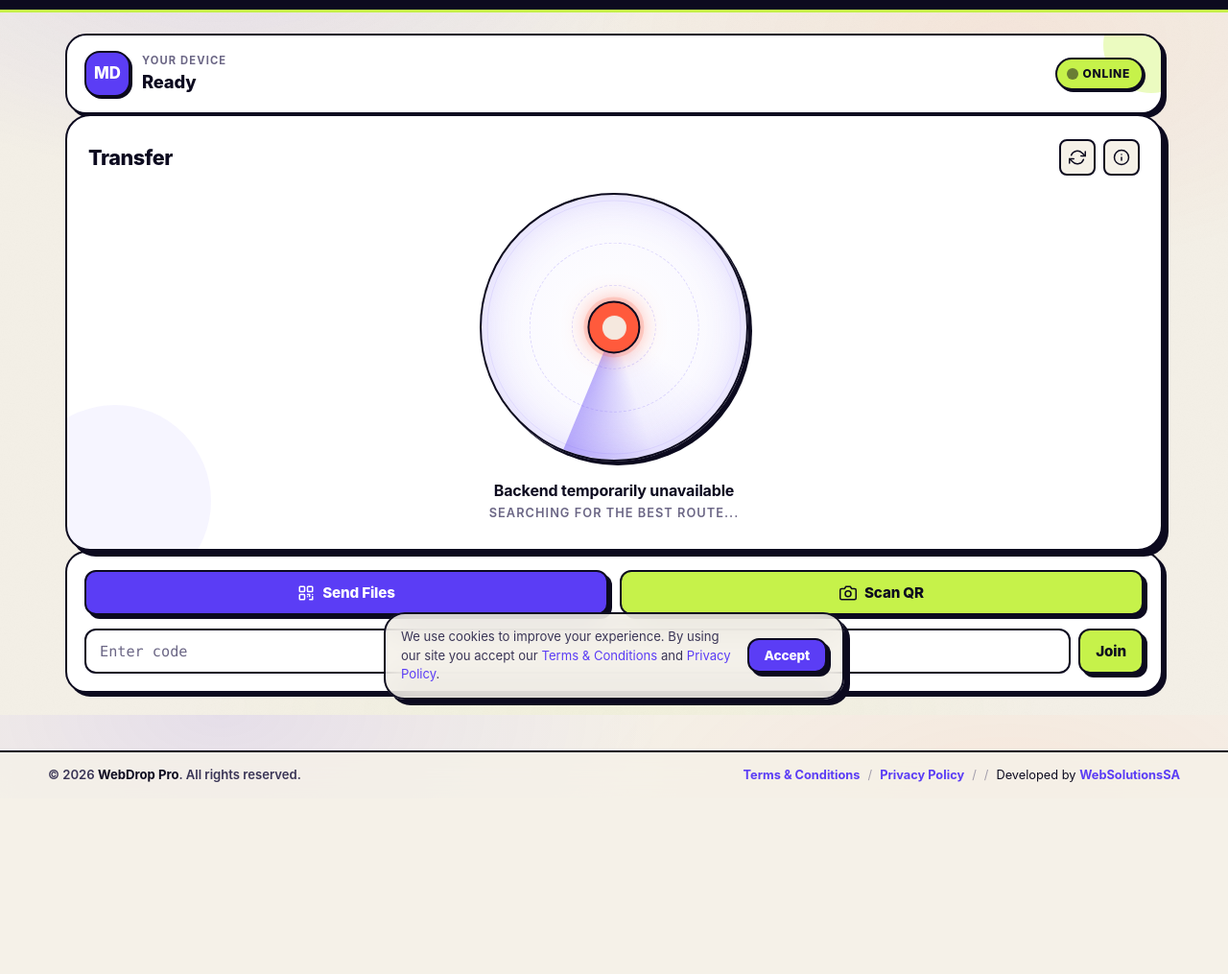
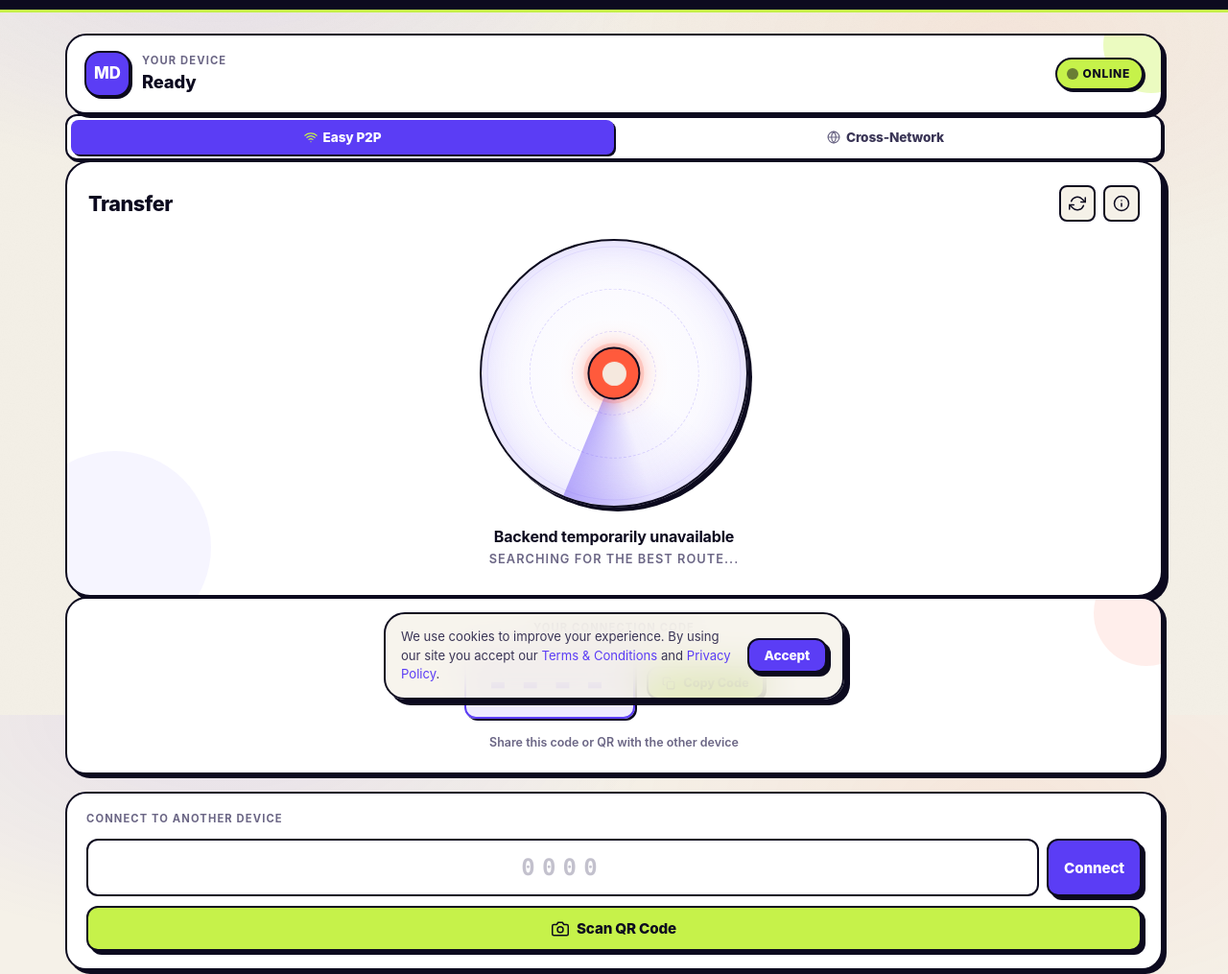
Before and after one commit to websolutionsza/WebDrop-Pro, a website with bundled scripts: page index.html in a window 1280 px wide. Shown: the part 55-1070 px from the top of the page at 96% size. Before the commit the page ends 887 px from the top, so only its background shows below. Built offline with nearby package versions, Linux system fonts and the light colour scheme; files whose address does not match are found by name.

Commit message:
Add files via upload

```diff
--- a/index.html
+++ b/index.html
@@ -97,6 +97,17 @@
                     </span>
                 </div>
 
+                <div class="mode-toggle" role="tablist" aria-label="Connection mode">
+                    <button class="mode-btn active" data-mode="easy-p2p" role="tab" aria-selected="true" type="button">
+                        <svg class="svg-icon sm" viewBox="0 0 24 24" aria-hidden="true"><path d="M5 12.55a11 11 0 0 1 14.08 0M1.42 9a16 16 0 0 1 21.16 0M8.53 16.11a6 6 0 0 1 6.95 0M12 20h.01"/></svg>
+                        <span>Easy P2P</span>
+                    </button>
+                    <button class="mode-btn" data-mode="cross-network" role="tab" aria-selected="false" type="button">
+                        <svg class="svg-icon sm" viewBox="0 0 24 24" aria-hidden="true"><circle cx="12" cy="12" r="10"/><path d="M2 12h20M12 2a15.3 15.3 0 0 1 4 10 15.3 15.3 0 0 1-4 10 15.3 15.3 0 0 1-4-10 15.3 15.3 0 0 1 4-10z"/></svg>
+                        <span>Cross-Network</span>
+                    </button>
+                </div>
+
                 <section class="scanner-section" id="radarStage" data-state="idle" data-conn-type="none">
                     <div class="scanner-head">
                         <h3>Transfer</h3>
@@ -125,6 +136,36 @@
                     <p class="connection-type" id="connectionType"></p>
                 </section>
 
+                <!-- Easy P2P panel (default, shown on page load) -->
+                <div class="easy-p2p-panel" id="easyP2PPanel">
+                    <div class="code-share-card">
+                        <div class="card-label">Your connection code</div>
+                        <div class="code-display-wrapper">
+                            <span class="code-display" id="easyP2PCode">----</span>
+                            <button class="btn btn-secondary copy-code-btn" id="copyEasyP2PCodeBtn" type="button" aria-label="Copy code" title="Copy code">
+                                <svg class="svg-icon sm" viewBox="0 0 24 24" aria-hidden="true"><rect x="9" y="9" width="13" height="13" rx="2"/><path d="M5 15H4a2 2 0 0 1-2-2V4a2 2 0 0 1 2-2h9a2 2 0 0 1 2 2v1"/></svg>
+                                <span>Copy Code</span>
+                            </button>
+                        </div>
+                        <div class="qr-inline" id="easyP2PQRContainer" aria-label="QR code for this session"></div>
+                        <p class="code-hint">Share this code or QR with the other device</p>
+                    </div>
+
+                    <div class="connect-card">
+                        <div class="card-label">Connect to another device</div>
+                        <div class="short-code-entry">
+                            <input type="text" id="shortCodeInput" placeholder="0000" maxlength="4" inputmode="numeric" pattern="[0-9]*" aria-label="4-digit connection code" autocomplete="off" spellcheck="false" />
+                            <button class="btn btn-primary" id="shortCodeJoinBtn" type="button">Connect</button>
+                        </div>
+                        <button class="btn btn-secondary scan-qr-btn" id="easyScanBtn" type="button">
+                            <svg class="svg-icon" viewBox="0 0 24 24" aria-hidden="true"><path d="M23 19a2 2 0 0 1-2 2H3a2 2 0 0 1-2-2V8a2 2 0 0 1 2-2h4l2-3h6l2 3h4a2 2 0 0 1 2 2z"/><circle cx="12" cy="13" r="4"/></svg>
+                            <span>Scan QR Code</span>
+                        </button>
+                    </div>
+                </div>
+
+                <!-- Cross-Network panel (advanced, hidden by default) -->
+                <div class="cross-network-panel" id="crossNetworkPanel" style="display:none;">
                     <section class="connection-panel">
                         <div class="connection-row">
                             <button class="btn btn-primary" id="qrOpenBtn" type="button">
@@ -141,6 +182,7 @@
                             <button class="btn btn-secondary" id="manualJoinBtn" type="button">Join</button>
                         </div>
                     </section>
+                </div>
             </section>
 
             <section class="transfer-area" id="transferArea" aria-live="polite">
```
Also changed, not shown: DEPLOYMENT.md (+11 -0 lines). Lines whose indentation alone changed are shown as unchanged.
